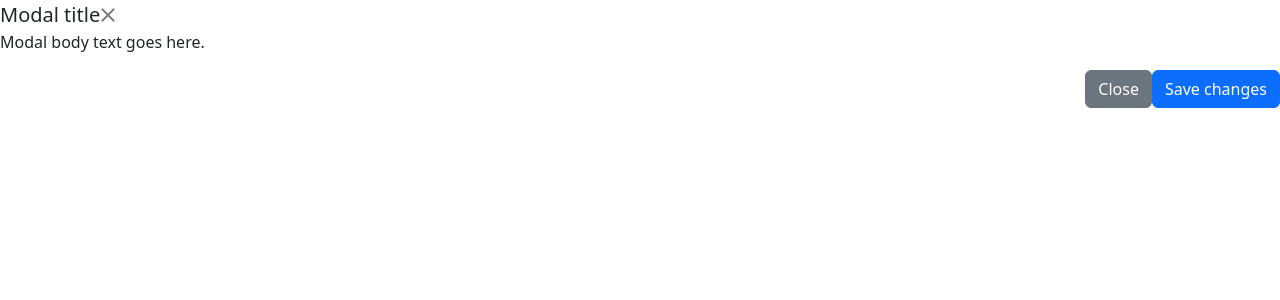
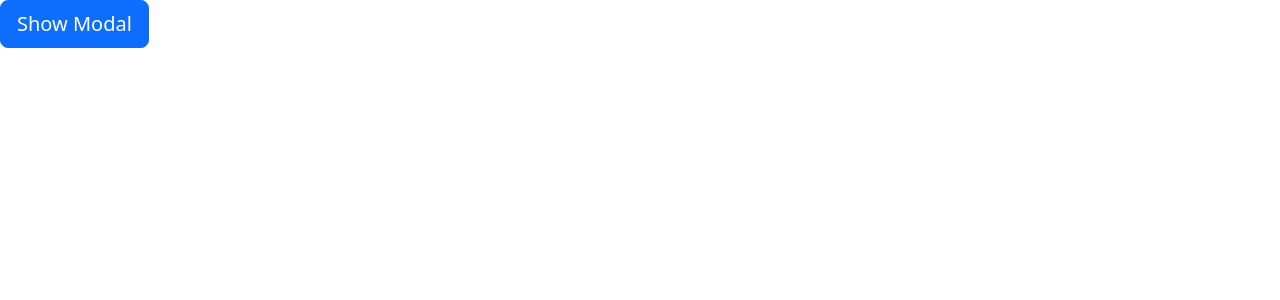
Before and after one commit to FalTatyana/Home-Work-58, a React (Vite) app: page / in a window 1280 px wide. Shown: the top 300 px of the page. Built offline with nearby package versions, Linux system fonts and the light colour scheme.

Commit message:
Completed the modal functions

```diff
--- a/src/App.tsx
+++ b/src/App.tsx
@@ -1,13 +1,23 @@
 import { useState } from 'react'
 import './App.css'
-import Modal from './components/modal/modal'
+import Modal from './components/modal/Modal'
+import ButtonShow from './components/button/ButtonShow'
 
 const App = () => {
-const [modal, setModal] = useState('')
+  const [show, setShow] = useState(false)
 
   return (
     <>
-    <Modal/>
+    <ButtonShow
+    onClick={() => setShow(true)}
+    />
+      <Modal
+        title='Modal title'
+        show={show}
+        onClose={() => setShow(false)}
+      >
+        <p>Some modal content</p>
+      </Modal>
     </>
   )
 }
--- /dev/null
+++ b/src/components/button/ButtonShow.tsx
@@ -0,0 +1,11 @@
+interface Props {
+onClick: () => void
+}
+
+const ButtonShow = ({onClick}: Props) => {
+  return (
+    <button onClick={onClick} type="button" className="btn btn-primary btn-lg">Show Modal</button>
+  )
+}
+
+export default ButtonShow
--- /dev/null
+++ b/src/components/modal/BackDrop.tsx
@@ -0,0 +1,11 @@
+interface Props {
+  show: boolean
+}
+
+const BackDrop = ({ show }: Props) => {
+  return (
+    <div className="modal-backdrop show" style={{ display: show ? 'block' : "none" }}></div>
+  )
+}
+
+export default BackDrop
--- a/src/components/modal/Modal.tsx
+++ b/src/components/modal/Modal.tsx
@@ -1,22 +1,50 @@
-const Modal = () => {
+import BackDrop from "./BackDrop"
+
+interface Props {
+    title: string
+    children: React.ReactNode
+    show: boolean
+    onClose: () => void
+}
+
+const Modal = ({ title, children, show, onClose }: Props) => {
     return (
-    // <div className="modal" tabIndex="-1">
+        <>
+            <BackDrop show={show} />
+            <div
+                className="modal show"
+                tabIndex={-1}
+                style={{ display: show ? 'block' : 'none' }}
+            >
                 <div className="modal-dialog">
                     <div className="modal-content">
                         <div className="modal-header">
-        <h5 className="modal-title">Modal title</h5>
-        <button type="button" className="btn-close" data-bs-dismiss="modal" aria-label="Close"></button>
+                            <h5 className="modal-title">{title}</h5>
+                            <button
+                                onClick={onClose}
+                                type="button"
+                                className="btn-close"
+                                data-bs-dismiss="modal"
+                                aria-label="Close">
+                            </button>
                         </div>
                         <div className="modal-body">
-        <p>Modal body text goes here.</p>
+                            {children}
                         </div>
                         <div className="modal-footer">
-        <button type="button" className="btn btn-secondary" data-bs-dismiss="modal">Close</button>
-        <button type="button" className="btn btn-primary">Save changes</button>
+                            <button
+                                onClick={onClose}
+                                type="button"
+                                className="btn btn-secondary"
+                                data-bs-dismiss="modal">
+                                Close
+                            </button>
                         </div>
                     </div>
                 </div>
-// </div>
+            </div>
+        </>
+
     )
 }
 
```
Lines whose indentation alone changed are shown as unchanged.
